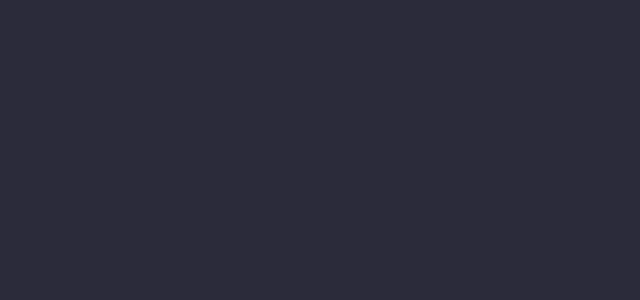
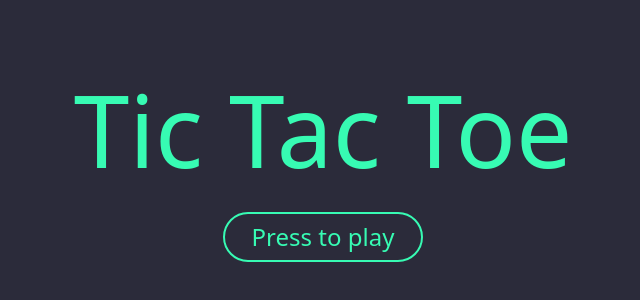
Before and after one commit to rasmusregnell/tic-tac-toe, a Vue app: page / in a window 1280 px wide. Before the commit this address had no page. Shown: the part 146-446 px from the top of the page, without its empty margins (317-957 px from the left). Built offline with nearby package versions, Linux system fonts and the light colour scheme.

Commit message:
added a home-view

```diff
--- a/src/router/index.ts
+++ b/src/router/index.ts
@@ -10,11 +10,8 @@ const router = createRouter({
       component: PlayView,
     },
     {
-      path: "/home",
+      path: "/",
       name: "home",
-      // route level code-splitting
-      // this generates a separate chunk (About.[hash].js) for this route
-      // which is lazy-loaded when the route is visited.
       component: () => import("../views/HomeView.vue"),
     },
   ],
--- a/src/views/HomeView.vue
+++ b/src/views/HomeView.vue
@@ -3,7 +3,10 @@ import { RouterLink } from "vue-router";
 </script>
 
 <template>
-  <div class="w-full h-full flex justify-center items-center">
+  <div class="w-full h-full flex flex-col items-center">
+    <span class="mb-2 text-[100px] text-dark_green mt-[200px]"
+      >Tic Tac Toe</span
+    >
     <div
       class="border-2 border-dark_green rounded-full w-[200px] h-[50px] flex justify-center items-center"
     >
--- a/src/views/PlayView.vue
+++ b/src/views/PlayView.vue
@@ -1,9 +1,5 @@
 <script setup lang="ts">
 import { ref } from "vue";
-
-interface PingResponse {
-  pong: string;
-}
 
 const player = ref([
   [false, false, false],
@@ -21,6 +17,7 @@ const clickable = ref(true);
 const has_won = ref(false);
 const has_lost = ref(false);
 const tie = ref(false);
+const game_has_started = ref(false);
 
 // transform board to a flattened array, which fits format in python
 function transform_board(): number[] {
@@ -183,6 +180,7 @@ function check_condition(actor: Array<Array<boolean>>, player: boolean) {
 
 // a round of tic-tac-toe, where player and computer makes moves
 function round(x: number, y: number) {
+  game_has_started.value = true;
   // check if there exists possible moves
   if (!get_possible_moves().find((e) => arraysEqual(e, [y - 1, x - 1]))) {
     console.log("no possible moves found");
@@ -224,6 +222,7 @@ function restart() {
   has_won.value = false;
   has_lost.value = false;
   tie.value = false;
+  game_has_started.value = false;
 
   if (Math.random() < 0.5) {
     clickable.value = false;
@@ -278,7 +277,11 @@ function restart() {
       </div>
     </div>
     <div class="mt-8 w-full flex justify-center">
-      <button @click="restart" class="border-dark_green border-2 rounded-full">
+      <button
+        v-if="game_has_started"
+        @click="restart"
+        class="border-dark_green border-2 rounded-full"
+      >
         <span class="text-2xl text-dark_green p-3">{{
           has_won || has_lost || tie ? "Play again" : "Restart Game"
         }}</span>
```
Also changed, not shown: 1 other file (tests, documents, lock files or other folders).
